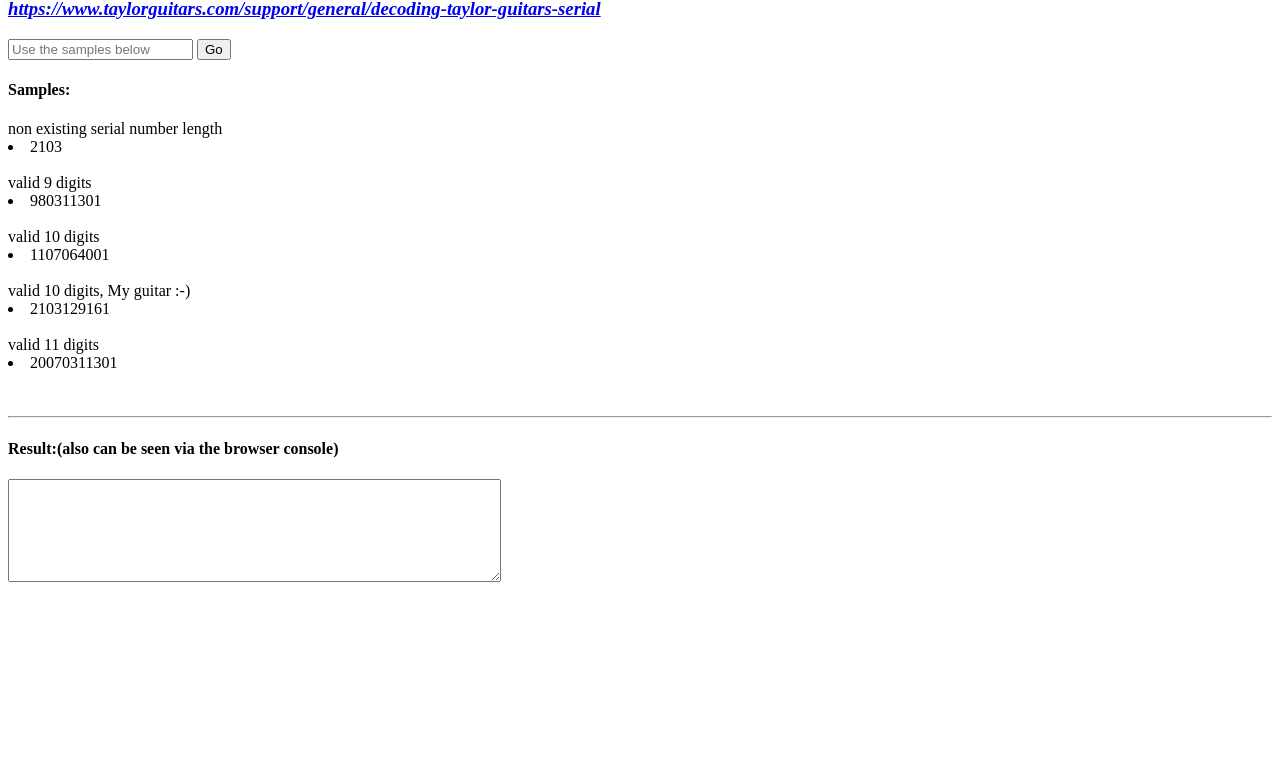
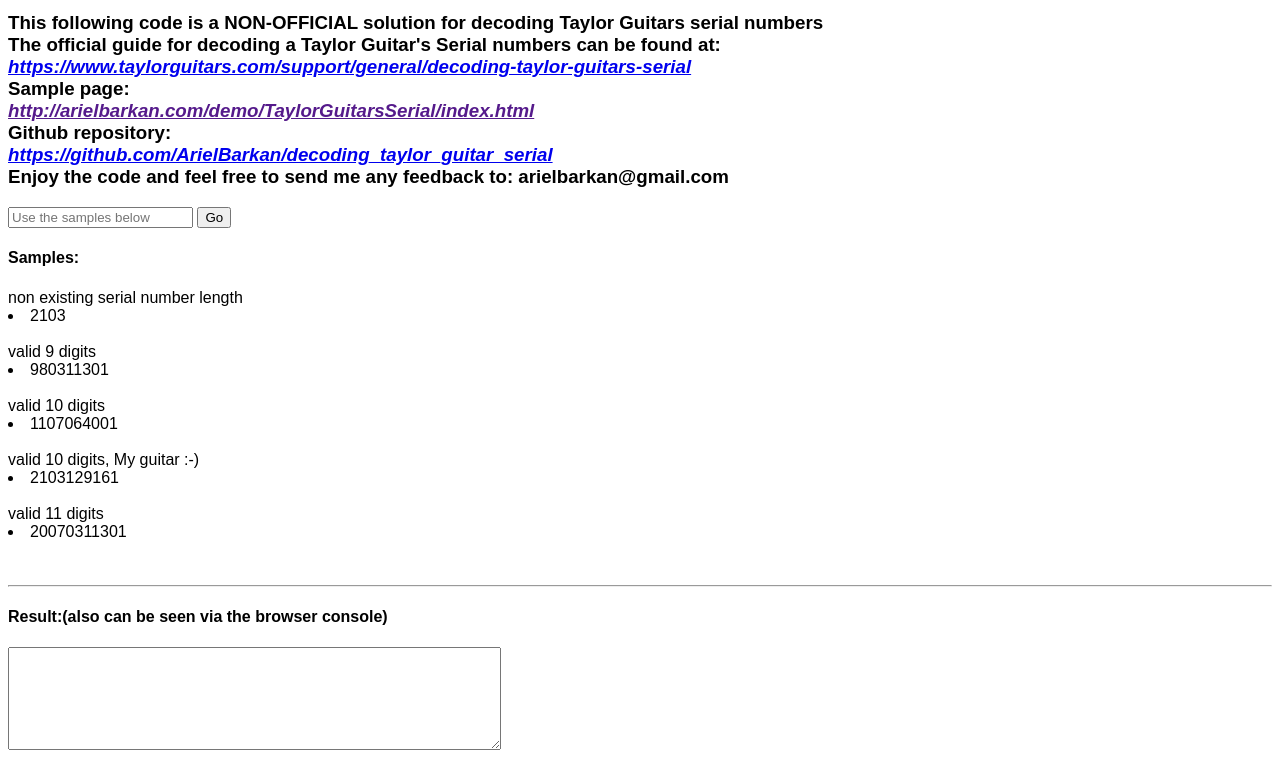
Before and after one commit to ArielBarkan/decoding_taylor_guitar_serial, a plain HTML site: page index.html in a window 1280 px wide. Shown: the part 54-812 px from the top of the page. Drawn offline with Linux system fonts and the light colour scheme.

Commit message:
commit with descriptions and links

```diff
--- a/index.html
+++ b/index.html
@@ -1,5 +1,6 @@
 <html>
     <head>
+        <title>Decoding Taylor guitars serial number</title>
             <script src="script.js"></script>
 
             <script>
@@ -14,14 +15,37 @@
 
 
             </script>
+            <style>
+                body{
+                    font-family: Arial, Helvetica, sans-serif;
+                }
+                textarea{
+                    margin: 0px; width: 493px; height: 103px;
+                }
+            </style>
     </head>
     <body>
+        <h1>Decoding Taylor guitars serial number</h1>
 <h3>
 This following code is a NON-OFFICIAL solution for decoding Taylor Guitars serial numbers
 <br>
 The official guide for decoding a Taylor Guitar's Serial numbers can be found at:
 <br>
 <i><a href="https://www.taylorguitars.com/support/general/decoding-taylor-guitars-serial" target="_blank">https://www.taylorguitars.com/support/general/decoding-taylor-guitars-serial</a></i>
+<br>
+Sample page:
+<br>
+<i><a href="" target="_blank">http://arielbarkan.com/demo/TaylorGuitarsSerial/index.html</a></i>
+<br>
+Github repository:
+<br>
+<i><a href="https://github.com/ArielBarkan/decoding_taylor_guitar_serial" target="_blank">https://github.com/ArielBarkan/decoding_taylor_guitar_serial</a></i>
+<br>
+Enjoy the code and feel free to send me any feedback to:  arielbarkan@gmail.com
+
+
+
+
 </h3>
     <input type="text" id="sn" placeholder="Use the samples below">
     <button id="go" onclick="getSn()">Go</button>
@@ -52,7 +76,7 @@
     <br/>
     <hr>
     <h4>Result:(also can be seen via the browser console)</h4>
-<textarea id="result" style="margin: 0px; width: 493px; height: 103px;">
+<textarea id="result">
 
 
 
```
Also changed, not shown: 1 other file.
